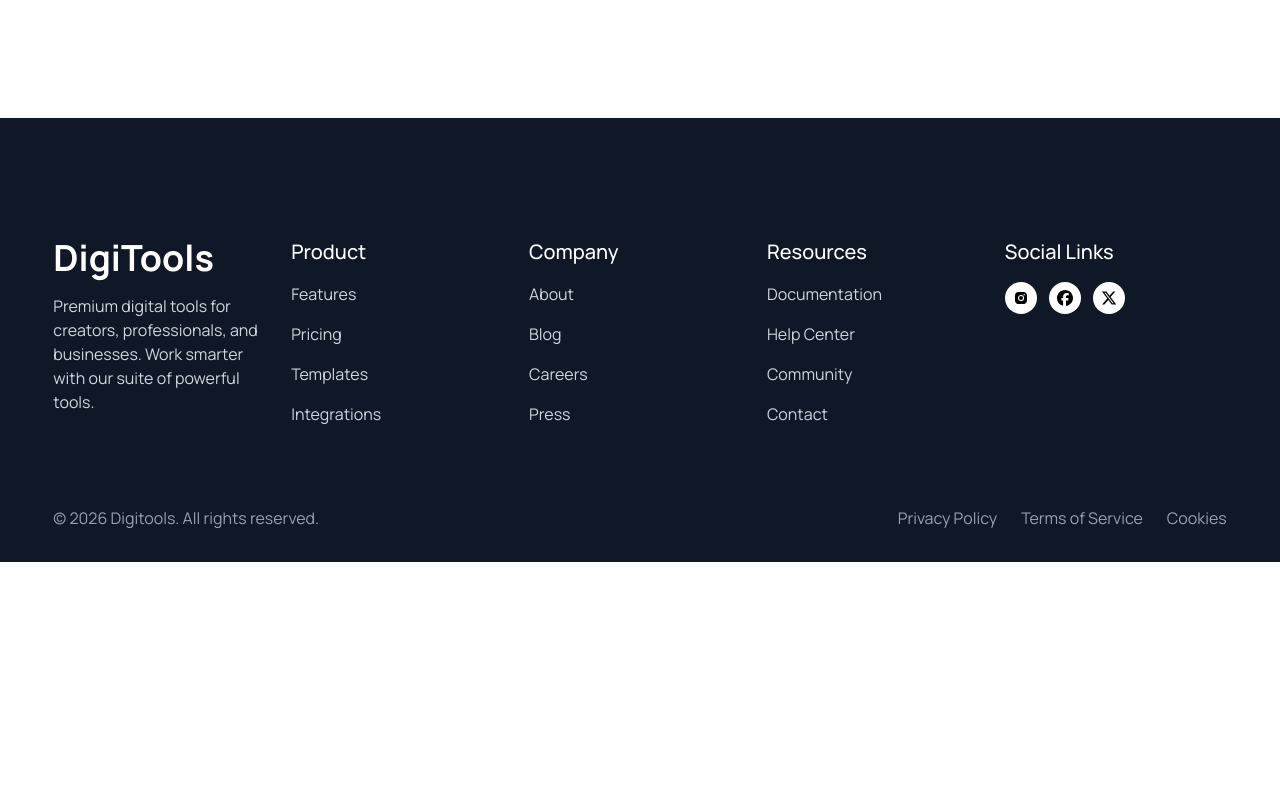
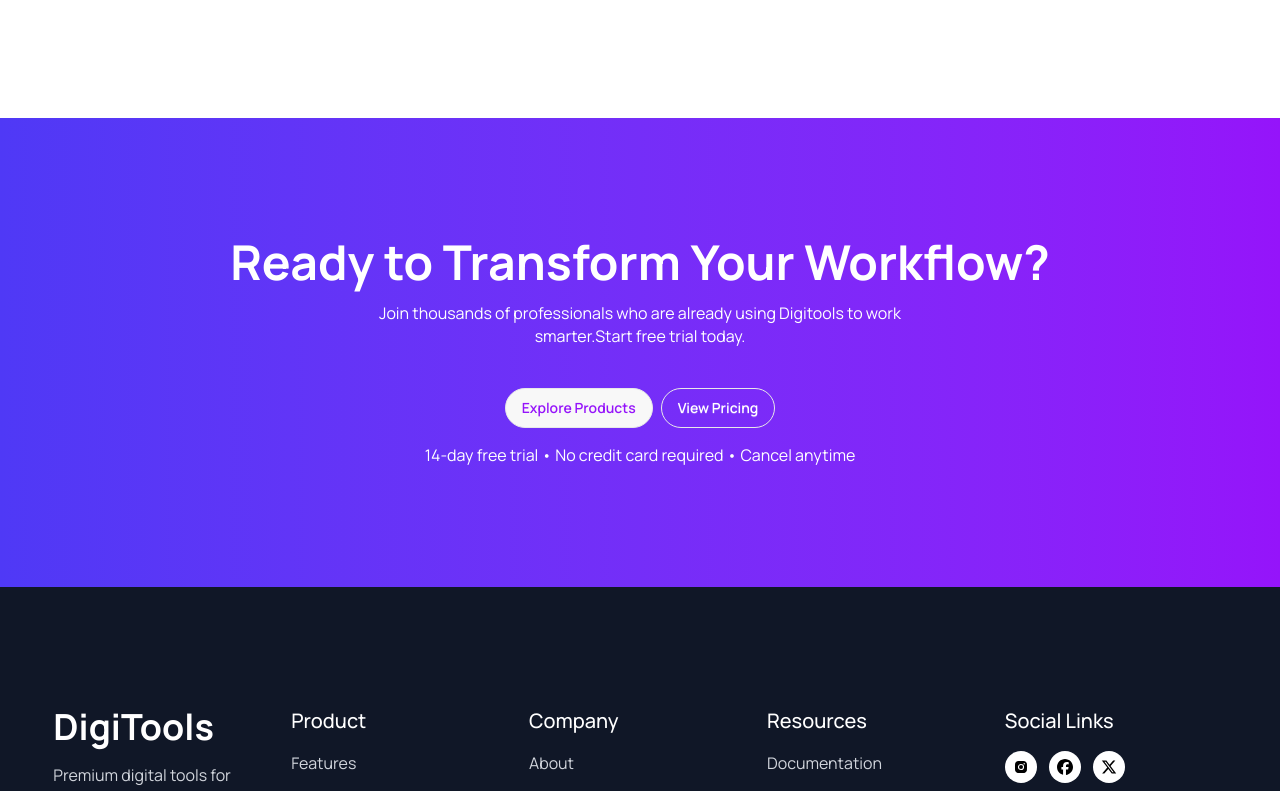
Before and after one commit to sabbirRashed/Digitools-Platform, a React (Vite) app: page / in a window 1280 px wide. Shown: the part 4382-5173 px from the top of the page. Before the commit the page ends 4944 px from the top, so only its background shows below. Built offline with nearby package versions, Linux system fonts and the light colour scheme.

Commit message:
added workflow section

```diff
--- a/src/App.jsx
+++ b/src/App.jsx
@@ -9,6 +9,7 @@ import { ToastContainer } from 'react-toastify'
 import Step from './components/homepage/Step/Step'
 import Pricing from './components/homepage/Pricing/Pricing'
 import Footer from './components/homepage/Footer/Footer'
+import Workflow from './components/homepage/Workflow/Workflow'
 
 
 const premiumToolsPromise = fetch('/premiumtools.json')
@@ -39,6 +40,7 @@ function App() {
       </Suspense>
       <Step></Step>
       <Pricing pricingPromise={fetchPricng}></Pricing>
+      <Workflow></Workflow>
       <Footer></Footer>
 
 
--- a/src/components/homepage/Footer/Footer.jsx
+++ b/src/components/homepage/Footer/Footer.jsx
@@ -7,7 +7,7 @@ const Footer = () => {
         <div className='footer-section pt-15 md:pt-30 bg-[#101727] text-white pb-8'>
             <div className='footer-content w-11/12 max-w-300 mx-auto'>
                 <div className='min-h-20 grid grid-cols-1 lg:grid-cols-5 gap-4'>
-                    <div className='space-y-4'>
+                    <div className='space-y-4 mr-6'>
                         <h2 className='text-3xl md:text-4xl font-bold'>DigiTools</h2>
                         <p className='text-gray-300'>Premium digital tools for creators, professionals, and businesses. Work smarter with our suite of powerful tools.</p>
                     </div>
@@ -46,7 +46,7 @@ const Footer = () => {
                     </div>
                 </div>
 
-                <div className='flex flex-col-reverse gap-4 lg:flex-row justify-between mt-10 md:mt-20 text-gray-400'>
+                <div className='flex flex-col-reverse gap-4 lg:flex-row justify-between mt-10 md:mt-20 text-gray-400 pt-5 border-t-2 border-t-gray-500'>
                     <p className='text-center lg:left'>© 2026 Digitools. All rights reserved.</p>
                     <div className='flex justify-center lg:justify-start gap-6'>
                         <a href="">Privacy Policy</a>
--- /dev/null
+++ b/src/components/homepage/Workflow/Workflow.jsx
@@ -0,0 +1,19 @@
+import React from 'react';
+
+const Workflow = () => {
+    return (
+        <div className='bg-linear-to-r from-[#4F39F6] to-[#9514FA]'>
+            <div className='w-11/12 mx-auto py-15 md:py-30  text-white text-center space-y-4'>
+                <h2 className='text-3xl md:text-5xl font-bold'>Ready to Transform Your Workflow?</h2>
+                <p className='text-sm md:text-[1rem] max-w-140 mx-auto'>Join thousands of professionals who are already using Digitools to work smarter.Start free trial today.</p>
+                <div className='flex justify-center gap-2 mt-10'>
+                    <button className='btn rounded-full shadow-none text-[#9514FA]'>Explore Products</button>
+                    <button className='btn rounded-full bg-transparent shadow-none text-white hover:bg-linear-to-r from-[#4F39F6] to-[#9514FA] hover:text-white'>View Pricing</button>
+                </div>
+                <p className='text-sm md:text-[1rem]'>14-day free trial • No credit card required • Cancel anytime</p>
+            </div>
+        </div>
+    );
+};
+
+export default Workflow;
```
